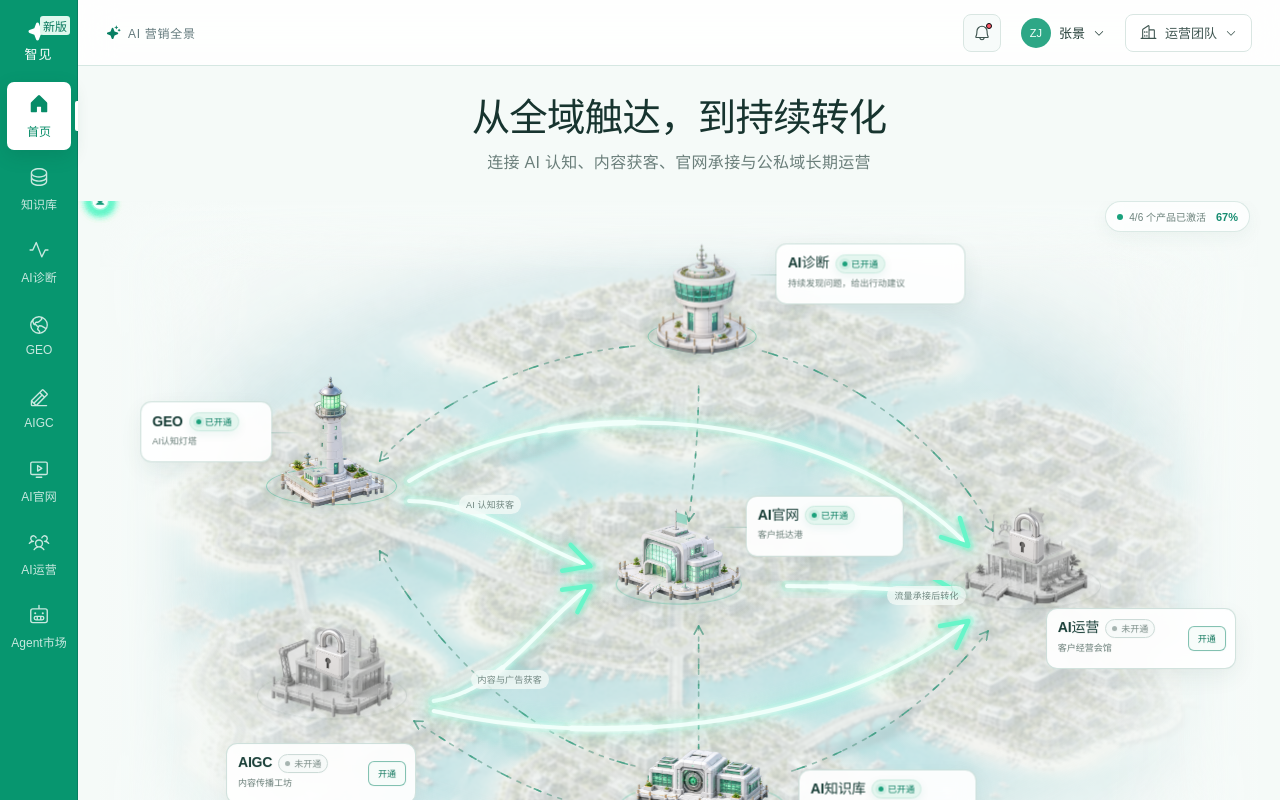
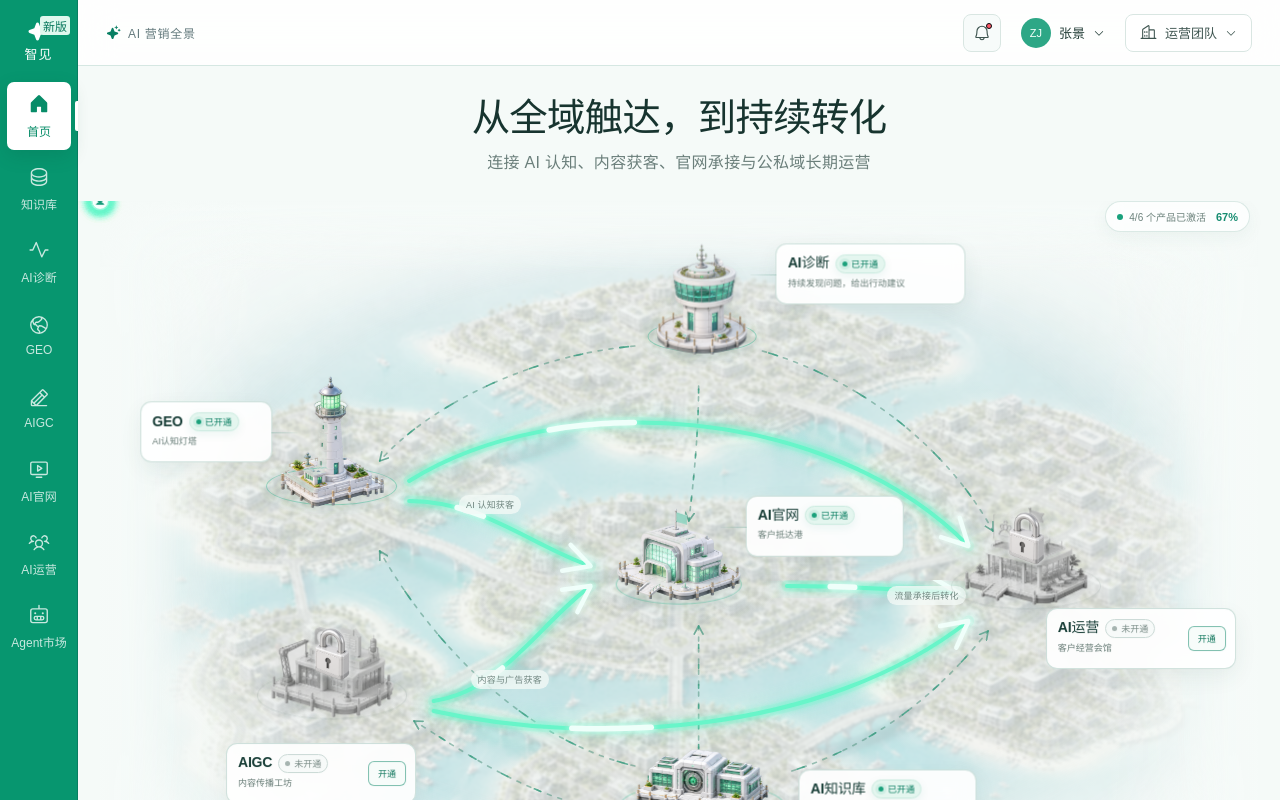
Before and after one commit to tonybotboy520-debug/zhijian, a React (Vite) app: page / in a window 1280 px wide. Built offline with nearby package versions, Linux system fonts and the light colour scheme.

Commit message:
Match homepage route color to moving flare

```diff
--- a/src/HomePage.jsx
+++ b/src/HomePage.jsx
@@ -438,7 +438,7 @@ function FlowNetwork({ hoveredProduct, hoveredRoute, onRouteHover }) {
         <feMerge><feMergeNode in="blur" /><feMergeNode in="SourceGraphic" /></feMerge>
       </filter>
       <marker id="harbor-primary-arrow" viewBox="0 0 30 30" refX="27" refY="15" markerWidth="34" markerHeight="34" orient="auto" markerUnits="userSpaceOnUse" overflow="visible">
-        <path d="M 4 3 L 27 15 L 4 27" fill="none" stroke="#67f5c9" strokeWidth="4" strokeLinecap="round" strokeLinejoin="round" />
+        <path d="M 4 3 L 27 15 L 4 27" fill="none" stroke="#f1fffb" strokeOpacity=".96" strokeWidth="4" strokeLinecap="round" strokeLinejoin="round" />
       </marker>
       <marker id="harbor-support-arrow" viewBox="0 0 12 12" refX="10" refY="6" markerWidth="6.5" markerHeight="6.5" orient="auto-start-reverse">
         <path d="M 1 1 L 10 6 L 1 11" fill="none" stroke="#6eaa98" strokeWidth="1.9" strokeLinecap="round" strokeLinejoin="round" />
--- a/src/styles.css
+++ b/src/styles.css
@@ -1553,7 +1553,7 @@ button.relation-card.relation-empty-card:hover { color: #536a63; background: #ee
   filter: url(#harbor-primary-route-glow);
 }
 .harbor-route.primary .harbor-route-base {
-  stroke: rgba(241, 255, 251, .96);
+  stroke: #67f5c9;
   stroke-width: 4;
   filter: url(#harbor-primary-route-glow);
 }
```
